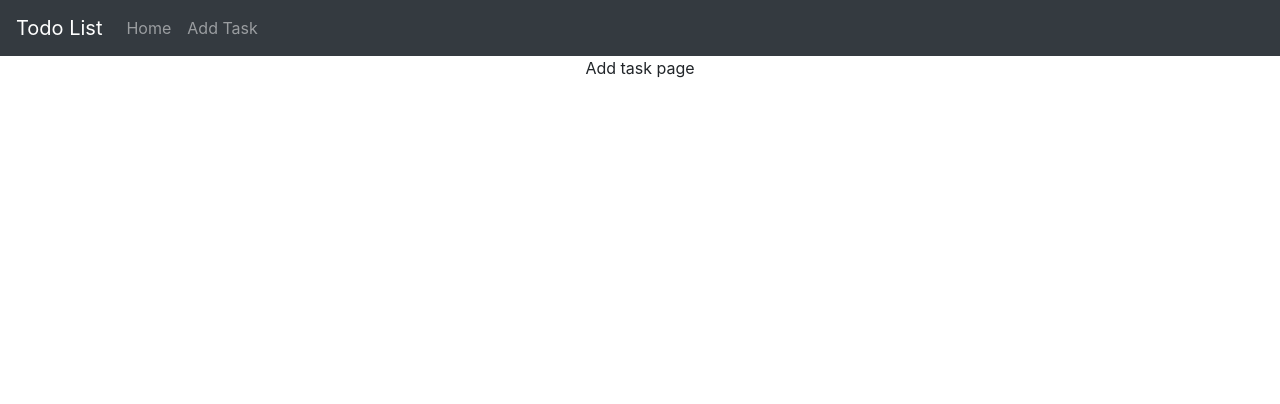
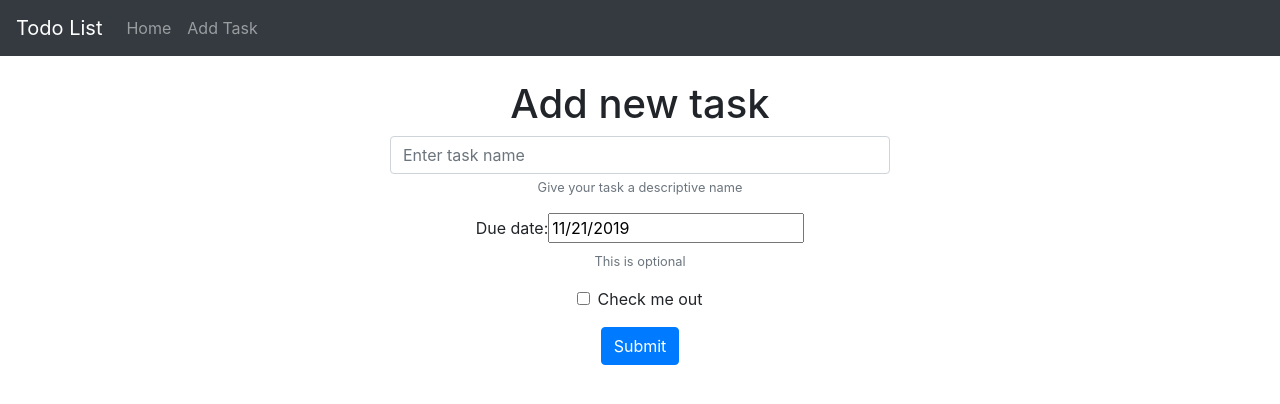
Before and after one commit to c0llision/todo-list-react, a React (Create React App) app: page /add-task in a window 1280 px wide. Shown: the top 404 px of the page. Built offline with nearby package versions, Linux system fonts and the light colour scheme.

Commit message:
add new task form

```diff
--- a/package.json
+++ b/package.json
@@ -9,6 +9,7 @@
     "opn": "^6.0.0",
     "react": "^16.12.0",
     "react-bootstrap": "^1.0.0-beta.16",
+    "react-datepicker": "^2.10.1",
     "react-dom": "^16.12.0",
     "react-router-dom": "^5.1.2",
     "react-scripts": "3.2.0"
--- a/src/components/addTaskPage.js
+++ b/src/components/addTaskPage.js
@@ -1,10 +1,65 @@
 import React from 'react';
 
+import Form from 'react-bootstrap/Form';
+import Button from 'react-bootstrap/Button';
+
+import DatePicker from 'react-datepicker';
+import "react-datepicker/dist/react-datepicker.css";
+
 class AddTaskPage extends React.Component {
+    constructor(props) {
+        super(props);
+        this.state = {
+            taskName: '',
+            dueDate: new Date()
+        };
+
+        this.handleTaskName = this.handleTaskName.bind(this);
+        this.handleDueDate = this.handleDueDate.bind(this);
+        this.handleSubmit = this.handleSubmit.bind(this);
+    }
+
+
+    handleTaskName(event) {
+        this.setState({taskName: event.target.value});
+    }
+
+    handleDueDate(date) {
+        this.setState({dueDate: date});
+    }
+
+    handleSubmit(event) {
+        alert(this.state.taskName);
+        event.preventDefault();
+    }
+
     render() {
         return (
             <div className="App">
-                Add task page
+                <br />
+                <h1>Add new task</h1>
+                <Form style={{width:500, margin:"auto"}} onSubmit={this.handleSubmit}>
+                  <Form.Group controlId="formBasicEmail">
+                    <Form.Control type="text" value={this.state.taskName} onChange={this.handleTaskName}  placeholder="Enter task name" />
+                    <Form.Text className="text-muted">
+                        Give your task a descriptive name
+                    </Form.Text>
+                  </Form.Group>
+
+                  <Form.Group controlId="formBasicPassword">
+                    <Form.Label>Due date: </Form.Label>
+                     <DatePicker selected={this.state.dueDate} onChange={this.handleDueDate} />
+                    <Form.Text className="text-muted">
+                        This is optional
+                    </Form.Text>
+                  </Form.Group>
+                  <Form.Group controlId="formBasicCheckbox">
+                    <Form.Check type="checkbox" label="Check me out" />
+                  </Form.Group>
+                  <Button variant="primary" type="submit">
+                    Submit
+                  </Button>
+                </Form>
             </div>
         );
     }
```
Also changed, not shown: 1 other file (tests, documents, lock files or other folders).
